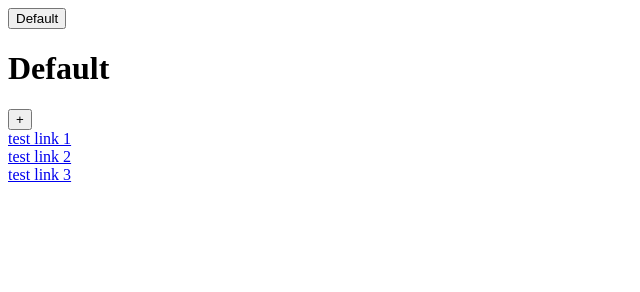
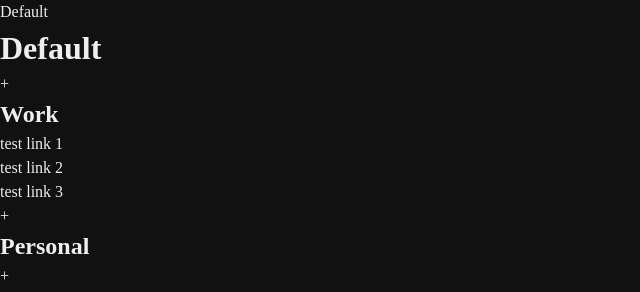
Before and after one commit to K0V0/NewTabGroupedLinks, a website built with Vite: page src/index.html in a window 1280 px wide. Shown: the whole page, without its empty margins (0-640 px from the left). Built offline with nearby package versions, Linux system fonts and the light colour scheme; some packages are replaced by stand-ins of ours.

Commit message:
add link and groups adding

```diff
--- a/src/backend/repository/AppStateRepository.ts
+++ b/src/backend/repository/AppStateRepository.ts
@@ -75,7 +75,7 @@ export class AppStateRepository {
         return this.save();
     }
 
-    createLink(groupId: string, title: string, url: string): Promise<void> {
+    createLink(groupId: string, subGroupId: string, title: string, url: string): Promise<void> {
         this.getGroup(groupId);
         const id = uid();
         this.state.links[id] = {
@@ -84,7 +84,7 @@ export class AppStateRepository {
             url: url,
             environmentId: this.state.activeEnvironmentId,
             groupId: groupId,
-            subGroupId: ""
+            subGroupId: subGroupId
         };
         return this.save();
     }
--- a/src/index.html
+++ b/src/index.html
@@ -1,5 +1,5 @@
 <!DOCTYPE html>
-<html lang="sk">
+<html lang="sk" class="dark">
     <head>
         <meta charset="UTF-8" />
         <title>Workspace</title>
--- a/src/main.ts
+++ b/src/main.ts
@@ -5,6 +5,17 @@ import {WorkspaceComponent} from "./ui/components/workspaceComponent";
 import {GroupComponent} from "./ui/components/groupComponent";
 import {LinkComponent} from "./ui/components/linkComponent";
 import {SubgroupComponent} from "./ui/components/subgroupComponent";
+
+/**
+ *  CSS files
+ */
+
+import './ui/styles/reset.css'
+import './ui/styles/main.css'
+import './ui/styles/workspace.css'
+import './ui/styles/group.css'
+import './ui/styles/subgroup.css'
+import './ui/styles/link.css'
 
 /**
  *  Custom HTML elements names
@@ -29,7 +40,7 @@ export const ELEM_LINK: string = "link-container";
 
 export const ACT_SWITCH_WORKSPACE: string = "action-switch-workspace";
 export const ACT_ADD_GROUP: string = "action-add-group";
-
+export const ACT_ADD_LINK: string = "action-add-link";
 
 // define custom elements used BEFORE they are created/constructed
 // otherwise You are unable to call custom methods for example for
--- a/src/ui/components/groupComponent.ts
+++ b/src/ui/components/groupComponent.ts
@@ -1,8 +1,17 @@
 import {AppStateRepository} from "../../backend/repository/AppStateRepository";
-import {GroupViewModel, GroupDTO, LinkDTO, SubgroupDTO, GroupItemDTO} from "../../viewModel/groupViewModel";
+import {GroupViewModel} from "../../viewModel/groupViewModel";
+import {GroupDTO, GroupItemDTO, LinkDTO, SubgroupDTO, GroupItemsDTO} from "../../viewModel/groupViewModelInterfaces";
 import {qsAll} from "../../utils/firstOrderMethods";
 import {LinkComponent} from "./linkComponent"
-import {ELEM_LINK, ELEM_SUBGROUP, ELEM_GROUP_HEAD, ELEM_GROUP_FOOT, ELEM_GROUP_BODY} from "../../main"
+import {
+    ELEM_LINK,
+    ELEM_SUBGROUP,
+    ELEM_GROUP_HEAD,
+    ELEM_GROUP_FOOT,
+    ELEM_GROUP_BODY,
+    ACT_SWITCH_WORKSPACE,
+    ACT_ADD_LINK, ACT_ADD_GROUP
+} from "../../main"
 
 export class GroupComponent extends HTMLElement {
 
@@ -18,22 +27,26 @@ export class GroupComponent extends HTMLElement {
         this.tryInit();
     }
 
-    tryInit() {
+    private tryInit() {
         if (!this.isConnected || !this.appStateRepository || !this.id) return;
         // console.log("inited");
-        this.groupViewModel = new GroupViewModel(this.appStateRepository, this.id);
+        this.groupViewModel = new GroupViewModel(this.appStateRepository, this.id, this.title);
         this.render();
         this.callbacks();
+        this.listeners()
     }
 
-    render() {
+    private render(): void {
         this.groupViewModel.groupItemsObservable
-            .subscribe((attrs: GroupDTO) => {
-                // console.log("subscribe success");
-                // console.log(attrs.length);
-                // console.log(attrs);
-                this.renderHtmlTemplate(attrs);
-            });
+            .subscribe((attrs: GroupDTO) => this.renderHtmlTemplate(attrs));
+    }
+
+    private listeners(): void {
+        this.onAddLinkButtonClick();
+    }
+
+    private callbacks(): void {
+       this.bindComponentClassToLinkElements();
     }
 
     /**
@@ -50,7 +63,11 @@ export class GroupComponent extends HTMLElement {
      *      <link-container id="[[ LinkDTO.id ]]"></link-container>
      *    </link-subgroup>
      *  </link-group-body>
-     *  <link-group-foot></link-group-foot>
+     *  <link-group-foot>
+     *    <button class="[[ ACT_ADD_LINK ]]" title="[[ GroupDTO.title ]]" value="[[ GroupDTO.id ]]">
+     *      [[ GroupDTO.title ]]
+     *    </button>
+     *  </link-group-foot>
      */
     private renderHtmlTemplate(groupDto: GroupDTO): void {
         const parentElem: HTMLElement | null = document.getElementById(this.id);
@@ -62,6 +79,13 @@ export class GroupComponent extends HTMLElement {
         parentElem.appendChild(bodyElem);
         parentElem.appendChild(footerElem);
 
+        // group head
+        const titleElem: HTMLHeadingElement = document.createElement("h2");
+        titleElem.title = groupDto.title;
+        titleElem.textContent = groupDto.title
+        headerElem.appendChild(titleElem);
+
+        // group body with links and subgroups
         groupDto.groupItems.forEach((groupItem: GroupItemDTO) => {
             switch (groupItem.type) {
                 case "link":
@@ -74,6 +98,14 @@ export class GroupComponent extends HTMLElement {
                     console.error("Unknown group item type:", groupItem.type);
             }
         });
+
+        // group foot with add button
+        const addButtonElem: HTMLButtonElement = document.createElement("button");
+        addButtonElem.title = "Add link";
+        addButtonElem.className = ACT_ADD_LINK;
+        addButtonElem.value = groupDto.groupId;
+        addButtonElem.textContent = " + ";
+        footerElem.appendChild(addButtonElem);
     }
 
     private renderLink(link: LinkDTO, parent: HTMLElement): void {
@@ -91,7 +123,7 @@ export class GroupComponent extends HTMLElement {
         parent.appendChild(subgroupElem);
     }
 
-    private callbacks(): void {
+    private bindComponentClassToLinkElements(): void {
         // render containers for links
         qsAll<LinkComponent>(ELEM_LINK, this)
             .forEach((l: LinkComponent) => {
@@ -99,4 +131,17 @@ export class GroupComponent extends HTMLElement {
             });
     }
 
+    private onAddLinkButtonClick() {
+        document
+            .querySelector(`.${ACT_ADD_LINK}`)
+            ?.addEventListener(
+                "click",
+                () => {
+                    const title = prompt("Link title?");
+                    const url = prompt("URL?");
+                    this.groupViewModel.addLink(this.id, "", title, url);
+                });
+
+    }
+
 }
--- a/src/ui/components/workspaceComponent.ts
+++ b/src/ui/components/workspaceComponent.ts
@@ -1,5 +1,5 @@
 import {AppStateRepository} from "../../backend/repository/AppStateRepository";
-import {WorkspaceDTO, WorkspaceViewModel} from "../../viewModel/workspaceViewModel";
+import {WorkspaceDTO, WorkspaceViewModel, GroupDTO} from "../../viewModel/workspaceViewModel";
 import {GroupComponent} from "./groupComponent";
 import {qsAll} from "../../utils/firstOrderMethods";
 import {ELEM_GROUP, ELEM_WORKSPACE, ELEM_WORKSPACE_BODY, ELEM_WORKSPACE_HEAD, ACT_SWITCH_WORKSPACE, ACT_ADD_GROUP} from "../../main"
@@ -21,7 +21,7 @@ export class WorkspaceComponent extends HTMLElement {
         this.listeners();
     }
 
-    render() {
+    private render() {
 
         const headerElem: HTMLElement = document.body.getElementsByTagName("header")[0];
         const footerElem: HTMLElement = document.body.getElementsByTagName("footer")[0];
@@ -37,17 +37,17 @@ export class WorkspaceComponent extends HTMLElement {
         this.workspaceViewModel.workspaceObservable
             .subscribe((workspace: WorkspaceDTO) => this.renderWorkspaceHead(headElem, workspace));
 
-        this.workspaceViewModel.groupIdsObservable
+        this.workspaceViewModel.groupsObservable
             .subscribe((groupIds: string[]) => this.renderGroups(bodyElem, groupIds));
 
        this.renderFooter(footerElem);
     }
 
-    listeners(): void {
+    private listeners(): void {
         this.onAddGroupButtonClick();
     }
 
-    callbacks(): void {
+    private callbacks(): void {
         this.bindComponentClassToGroupElements();
     }
 
@@ -105,10 +105,11 @@ export class WorkspaceComponent extends HTMLElement {
     /**
      *  Workspace's groups with links and subgroups containers
      */
-    private renderGroups(parentElem: HTMLElement, groupIds: string[]) {
-        groupIds.forEach(groupId => {
+    private renderGroups(parentElem: HTMLElement, groups: GroupDTO[]) {
+        groups.forEach((group: GroupDTO) => {
             const groupElem: HTMLElement = document.createElement(ELEM_GROUP);
-            groupElem.id = groupId;
+            groupElem.id = group.id;
+            groupElem.title = group.title;
             parentElem.appendChild(groupElem);
         });
     }
@@ -123,9 +124,7 @@ export class WorkspaceComponent extends HTMLElement {
     }
 
     private bindComponentClassToGroupElements(): void {
-
-        // console.log("callbacks na link-group");
-
+        // renders containers for groups
         qsAll<GroupComponent>("link-group", this)
             .forEach(lg => {
                 lg.setRepository(this.appStateRepository);
@@ -133,7 +132,6 @@ export class WorkspaceComponent extends HTMLElement {
     }
 
     private onAddGroupButtonClick() {
-        console.log(this.id);
         document
             .querySelector(`.${ACT_ADD_GROUP}`)
             ?.addEventListener(
--- /dev/null
+++ b/src/ui/styles/main.css
@@ -0,0 +1,8 @@
+html {
+
+}
+
+html.dark {
+    background-color: #111;
+    color: #eee;
+}
--- /dev/null
+++ b/src/ui/styles/reset.css
@@ -0,0 +1,54 @@
+/* Reset all margins, paddings, borders, fonts, box-sizing */
+*,
+*::before,
+*::after {
+    margin: 0;
+    padding: 0;
+    box-sizing: border-box;
+    border: 0;
+    outline: 0;
+}
+
+/* Remove default list styles */
+ul, ol {
+    list-style: none;
+}
+
+/* Remove default link styles */
+a {
+    text-decoration: none;
+    color: inherit;
+}
+
+/* Remove default table spacing */
+table {
+    border-collapse: collapse;
+    border-spacing: 0;
+}
+
+/* Make images & media responsive */
+img, video, canvas, picture {
+    max-width: 100%;
+    height: auto;
+    display: block;
+}
+
+/* Inherit fonts & line height */
+body, input, textarea, button, select {
+    font-family: inherit;
+    font-size: 100%;
+    line-height: 1.5;
+    color: inherit;
+    background: none;
+}
+
+/* Smooth fonts in all browsers */
+body {
+    -webkit-font-smoothing: antialiased;
+    -moz-osx-font-smoothing: grayscale;
+}
+
+/* Set body & html full height */
+html, body {
+    height: 100%;
+}
--- /dev/null
+++ b/src/ui/styles/workspace.css
@@ -0,0 +1,11 @@
+workspace-plane {
+
+}
+
+workspace-plane-head {
+
+}
+
+workspace-plane-body {
+
+}
--- a/src/viewModel/groupViewModel.ts
+++ b/src/viewModel/groupViewModel.ts
@@ -8,13 +8,15 @@ export class GroupViewModel {
 
     private repo!: AppStateRepository;
     private groupId!: string;
+    private groupTitle!: string;
 
     readonly groupItemsObservable: ObservableValue<GroupDTO>
         = new ObservableValue(null as any);
 
-    constructor(repo: AppStateRepository, groupId: string) {
+    constructor(repo: AppStateRepository, groupId: string, groupTitle: string) {
         this.repo = repo;
         this.groupId = groupId;
+        this.groupTitle = groupTitle;
         this.subscriptions();
     }
 
@@ -63,9 +65,26 @@ export class GroupViewModel {
 
                 this.groupItemsObservable.set({
                     groupId: this.groupId,
-                    groupItems: result
+                    groupItems: result,
+                    title: this.groupTitle
                 } satisfies GroupDTO);
             });
     }
 
+    public addLink(groupId: string, subGroupId: string, url: string, title: string): void {
+        if (!groupId) {
+            console.error("Link does not contain groupId where it should belong");
+            return;
+        }
+        if (!url) {
+            console.log("Link does not contains any url");
+            return;
+        }
+        if (!title) {
+            console.log("Link does not contain any title");
+            return;
+        }
+        this.repo.createLink(groupId, subGroupId, title, url);
+    }
+
 }
--- a/src/viewModel/workspaceViewModel.ts
+++ b/src/viewModel/workspaceViewModel.ts
@@ -1,9 +1,14 @@
 import {AppStateRepository} from "../backend/repository/AppStateRepository";
-import {AppState, Link, Environment} from "../backend/entity/AppStateEntity";
+import {AppState, Link, Environment, Group} from "../backend/entity/AppStateEntity";
 import {ObservableValue} from "../utils/observableValue";
 import {LinkDTO} from "./groupViewModel";
 
 export interface WorkspaceDTO {
+    id: string;
+    title: string;
+}
+
+export interface GroupDTO {
     id: string;
     title: string;
 }
@@ -13,7 +18,7 @@ export class WorkspaceViewModel {
     private repo!: AppStateRepository;
 
     public readonly workspacesObservable: ObservableValue<WorkspaceDTO[]> = new ObservableValue(null as any);
-    public readonly groupIdsObservable: ObservableValue<string[]> = new ObservableValue(null as any);
+    public readonly groupsObservable: ObservableValue<GroupDTO> = new ObservableValue(null as any);
     public readonly workspaceObservable: ObservableValue<WorkspaceDTO> = new ObservableValue(null as any);
 
     constructor(repo: AppStateRepository) {
@@ -36,10 +41,10 @@ export class WorkspaceViewModel {
                     state.environments[state.activeEnvironmentId]));
 
             // groups with links
-            this.groupIdsObservable.set(
+            this.groupsObservable.set(
                 Object
                     .values(state.groups)
-                    .map(group => group.id));
+                    .map(this.toGroupDTO));
         });
     }
 
@@ -59,4 +64,9 @@ export class WorkspaceViewModel {
         id: workspace.id,
         title: workspace.name
     });
+
+    private toGroupDTO = (group: Group): GroupDTO => ({
+        id: group.id,
+        title: group.title
+    });
 }
```
Also changed, not shown: src/viewModel/groupViewModelInterfaces.ts (+3 -4 lines), src/ui/styles/group.css (added), src/ui/styles/link.css (added), src/ui/styles/subgroup.css (added).
